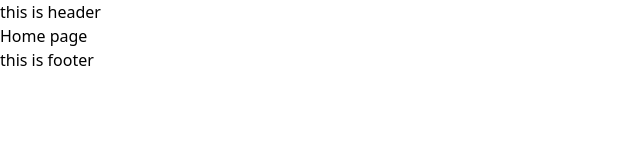
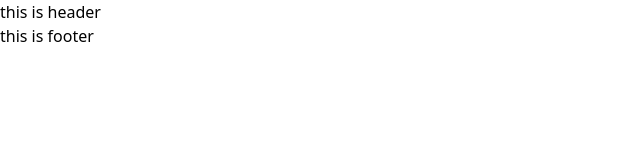
Before and after one commit to mary9978/car-rent, a React (Vite) app: page / in a window 1280 px wide. Shown: the top 160 px of the page, without its empty margins (0-640 px from the left). Built offline with nearby package versions, Linux system fonts and the light colour scheme.

Commit message:
cahged the tailwind.config and fixed the bugs

```diff
--- a/src/pages/Home.jsx
+++ b/src/pages/Home.jsx
@@ -3,7 +3,7 @@ import Layout from "./Layout";
 const Home = () => {
   return (
       <Layout>
-        <h1>Home page</h1>
+
       </Layout>
       );
 }
--- a/tailwind.config.js
+++ b/tailwind.config.js
@@ -1,8 +1,8 @@
 /** @type {import('tailwindcss').Config} */
-module.exports = {
-  content: ["./index.html", "./src/**/*.{js,ts,jsx,tsx}"],
-  theme: {
-    extend: {},
-  },
-  plugins: [],
+export default {
+	content: ["./index.html", "./src/**/*.{js,ts,jsx,tsx}"],
+	theme: {
+		extend: {},
+	},
+	plugins: [],
 };
```
